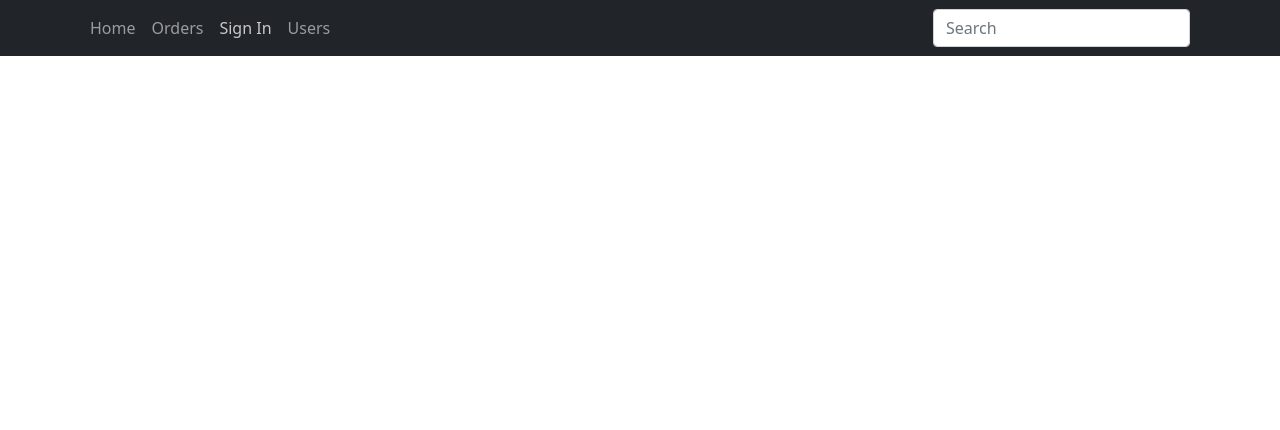
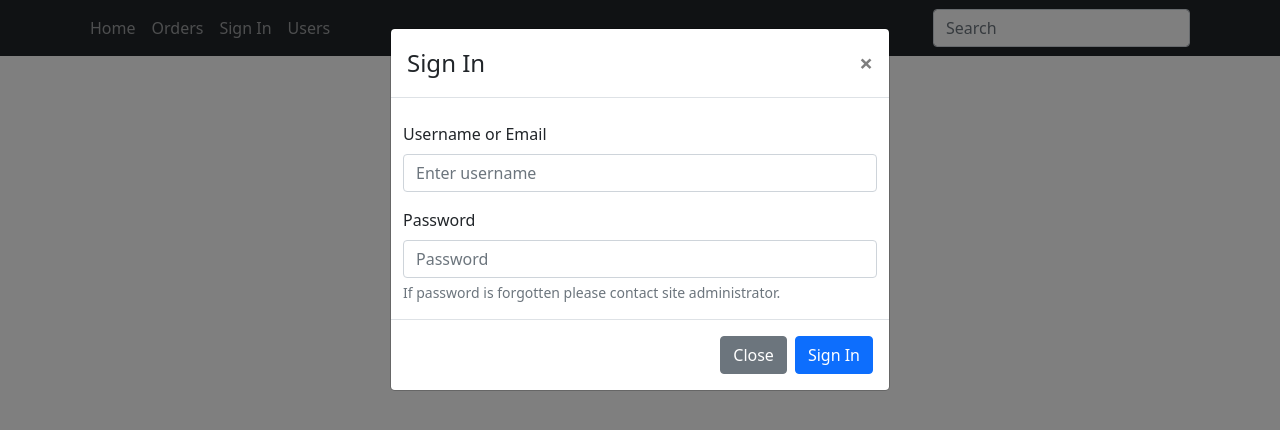
Before and after one commit to DeerWomanDezigns/DeerWomanDezigns, a React (Create React App) app in the folder web/: page / in a window 1280 px wide. Both pictures are taken after a click on the button "Sign In". Shown: the top 430 px of the page. Built offline with nearby package versions, Linux system fonts and the light colour scheme.

Commit message:
feat: modal to handle users and passwords

```diff
--- a/web/src/components/Navbar.js
+++ b/web/src/components/Navbar.js
@@ -34,6 +34,38 @@ function Navigation() {
           </Form>
         </Container>
         </Navbar>
+        <Modal show={show} onHide={handleClose}>
+          <Modal.Header closeButton>
+            <Modal.Title>Sign In</Modal.Title>
+            </Modal.Header>
+            <br />
+            <Container>
+            <Form>
+            <Form.Group className="mb-3" controlId="exampleForm.ControlInput1">
+            <Form.Label>Username or Email</Form.Label>
+            <Form.Control type="username" placeholder="Enter username" />
+        </Form.Group>
+
+        <Form.Group className="mb-3" controlId="formBasicPassword">
+            <Form.Label>Password</Form.Label>
+            <Form.Control type="password" placeholder="Password" />
+            <Form.Text className="text-muted">
+            If password is forgotten please contact site administrator.
+            </Form.Text>
+        </Form.Group>
+        <Form.Group className="mb-3" controlId="formBasicCheckbox">
+            </Form.Group>
+            </Form>
+        </Container>
+        <Modal.Footer>
+            <Button variant="secondary" onClick={handleClose}>
+              Close
+            </Button>
+            <Button variant="primary" onClick={handleClose}>
+              Sign In
+            </Button>
+          </Modal.Footer>
+        </Modal>
         </div>
       </>
     );
```
